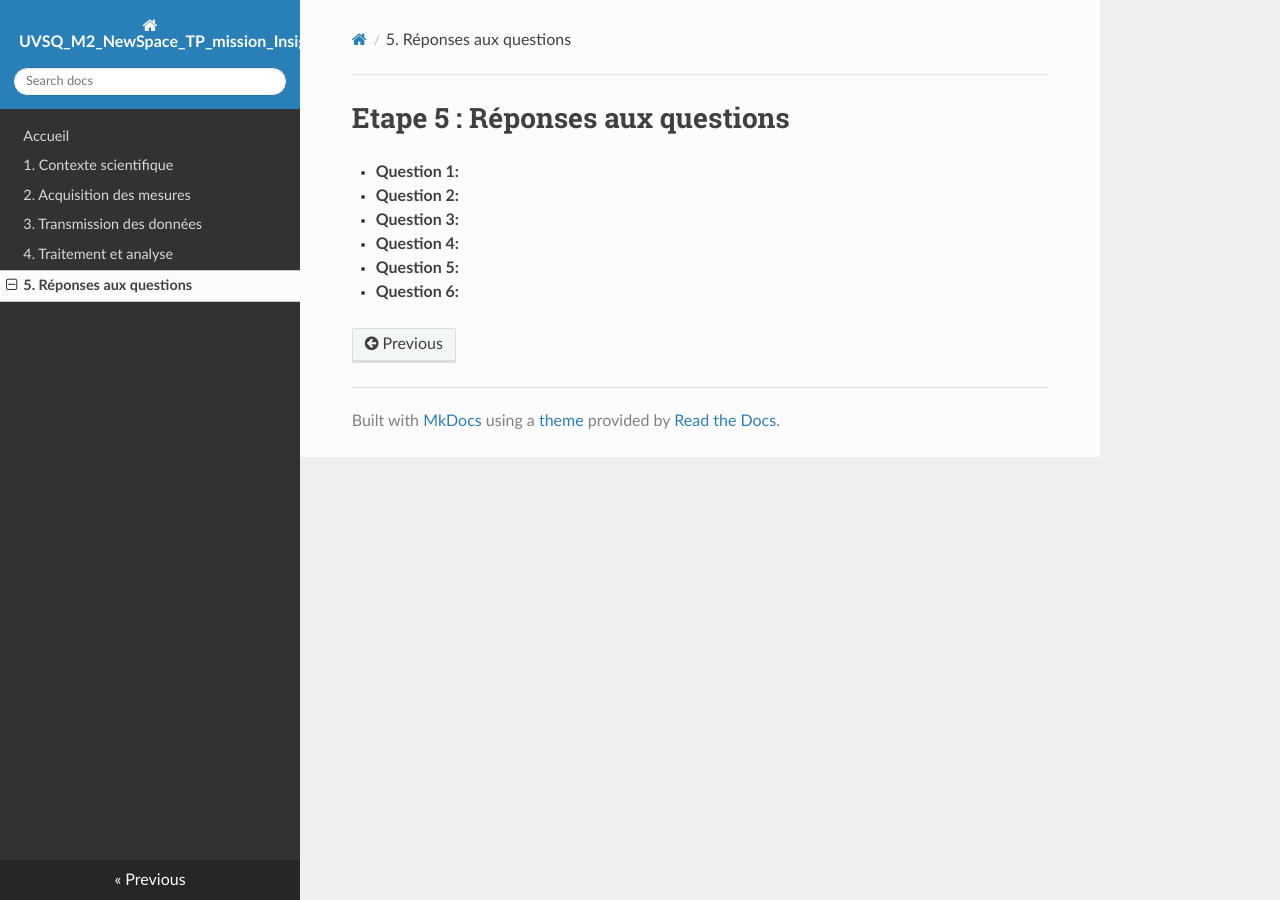
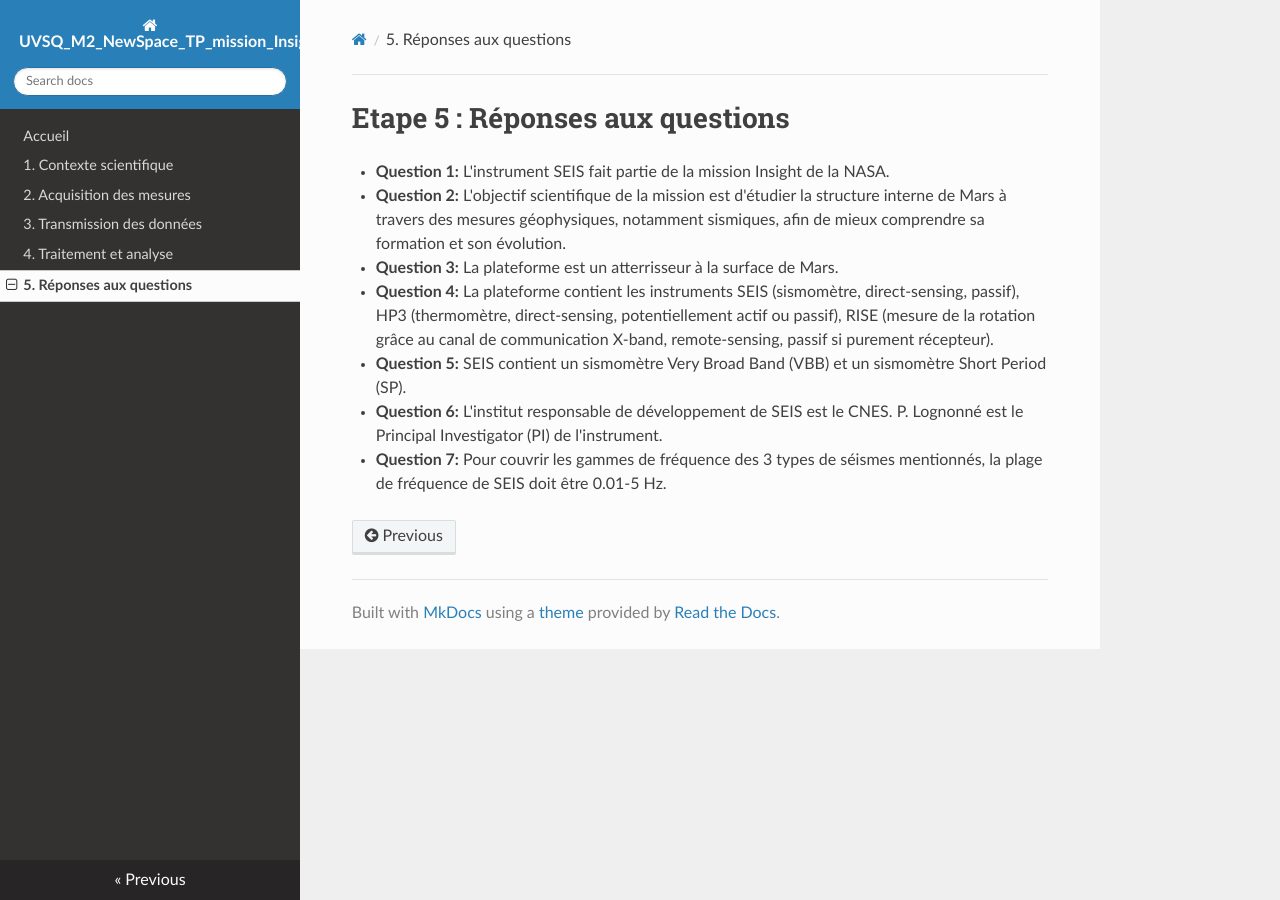
Before and after one commit to NicOudart/UVSQ_M2_NewSpace_TP_mission_Insight, an MkDocs documentation site: the page built from docs/5_Reponses.md, in a window 1280 px wide. Built offline with MkDocs 1.6.1, drawn with Linux system fonts in a browser that asks for light colours; nearby versions of some CDN libraries.

Commit message:
- Add answers to questions 1-7.

```diff
--- a/docs/5_Reponses.md
+++ b/docs/5_Reponses.md
@@ -1,13 +1,15 @@
 # Etape 5 : Réponses aux questions
 
-* **Question 1:**
+* **Question 1:** L'instrument SEIS fait partie de la mission Insight de la NASA.
 
-* **Question 2:**
+* **Question 2:** L'objectif scientifique de la mission est d'étudier la structure interne de Mars à travers des mesures géophysiques, notamment sismiques, afin de mieux comprendre sa formation et son évolution.
 
-* **Question 3:**
+* **Question 3:** La plateforme est un atterrisseur à la surface de Mars.
 
-* **Question 4:**
+* **Question 4:** La plateforme contient les instruments SEIS (sismomètre, direct-sensing, passif), HP3 (thermomètre, direct-sensing, potentiellement actif ou passif), RISE (mesure de la rotation grâce au canal de communication X-band, remote-sensing, passif si purement récepteur).
 
-* **Question 5:**
+* **Question 5:** SEIS contient un sismomètre Very Broad Band (VBB) et un sismomètre Short Period (SP).
 
-* **Question 6:**
+* **Question 6:** L'institut responsable de développement de SEIS est le CNES. P. Lognonné est le Principal Investigator (PI) de l'instrument.
+
+* **Question 7:** Pour couvrir les gammes de fréquence des 3 types de séismes mentionnés, la plage de fréquence de SEIS doit être 0.01-5 Hz.
```
